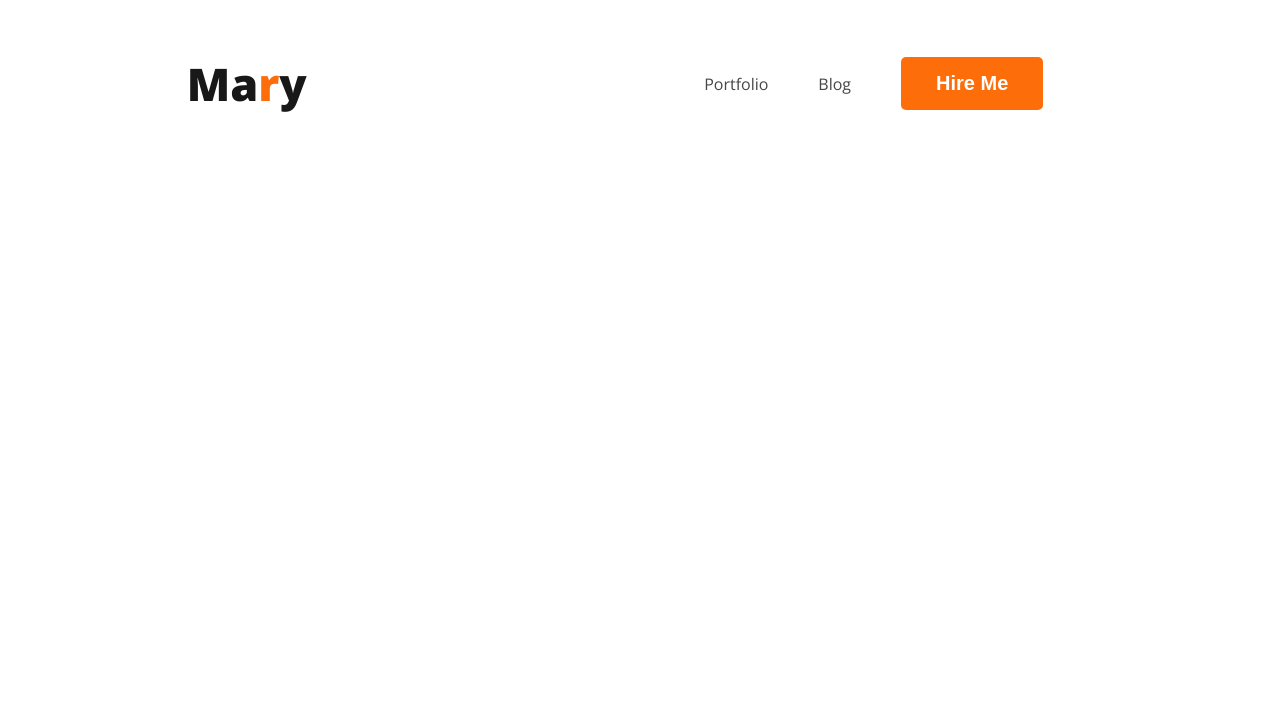
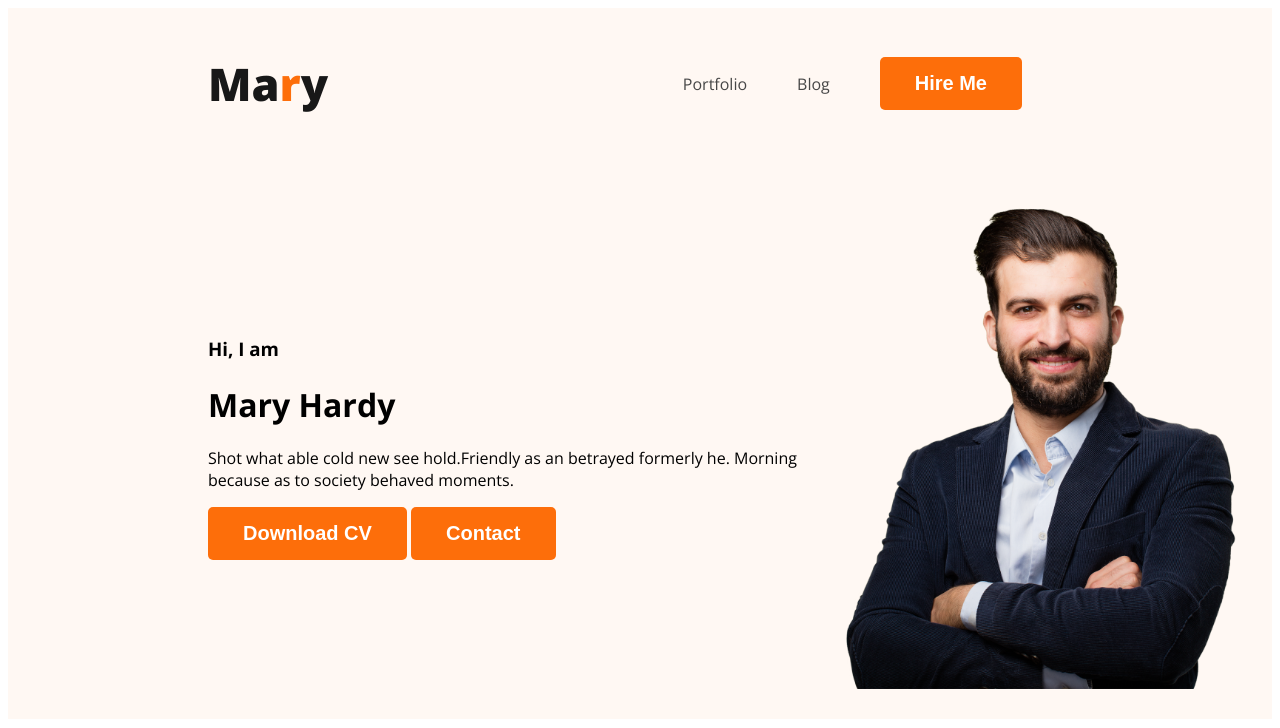
Before and after one commit to tkabir3066/developer_portfolio, a plain HTML site: page index.html in a window 1280 px wide. Drawn offline with nearby package versions, Linux system fonts and the light colour scheme.

Commit message:
banner content added

```diff
--- a/index.html
+++ b/index.html
@@ -16,7 +16,7 @@
     <link rel="stylesheet" href="./styles/portfolio.css" />
   </head>
   <body>
-    <header>
+    <header class="header">
       <nav>
         <h3 class="nav-title">Ma<span class="text-primary">r</span>y</h3>
         <ul>
@@ -25,6 +25,26 @@
           <li><button class="btn-primary">Hire Me</button></li>
         </ul>
       </nav>
+
+      <div class="banner">
+        <div class="banner-content">
+          <h3 class="banner-greeting">Hi, I am</h3>
+          <h1 class="banner-title">Mary Hardy</h1>
+          <p>
+            Shot what able cold new see hold.Friendly as an betrayed formerly
+            he. Morning because as to society behaved moments.
+          </p>
+
+          <button class="btn-primary">Download CV</button>
+          <button class="btn-primary">Contact</button>
+        </div>
+
+        <img
+          class="profile-image"
+          src="./images/hardy.png"
+          alt="profile picture"
+        />
+      </div>
     </header>
     <main></main>
 
--- a/styles/portfolio.css
+++ b/styles/portfolio.css
@@ -19,8 +19,9 @@ body {
 
 nav {
   display: flex;
-  justify-content: space-around;
+  justify-content: space-between;
   align-items: center;
+  margin: 0 200px;
 }
 
 .nav-title {
@@ -43,3 +44,19 @@ nav a {
   text-decoration: none;
   color: #474747;
 }
+
+/* header related styles */
+.header {
+  background-color: #fff8f3;
+}
+
+.banner {
+  padding: 30px 30px 30px 200px;
+  display: flex;
+  align-items: center;
+}
+
+.banner .profile-image {
+  width: 500px;
+  height: 500px;
+}
```
